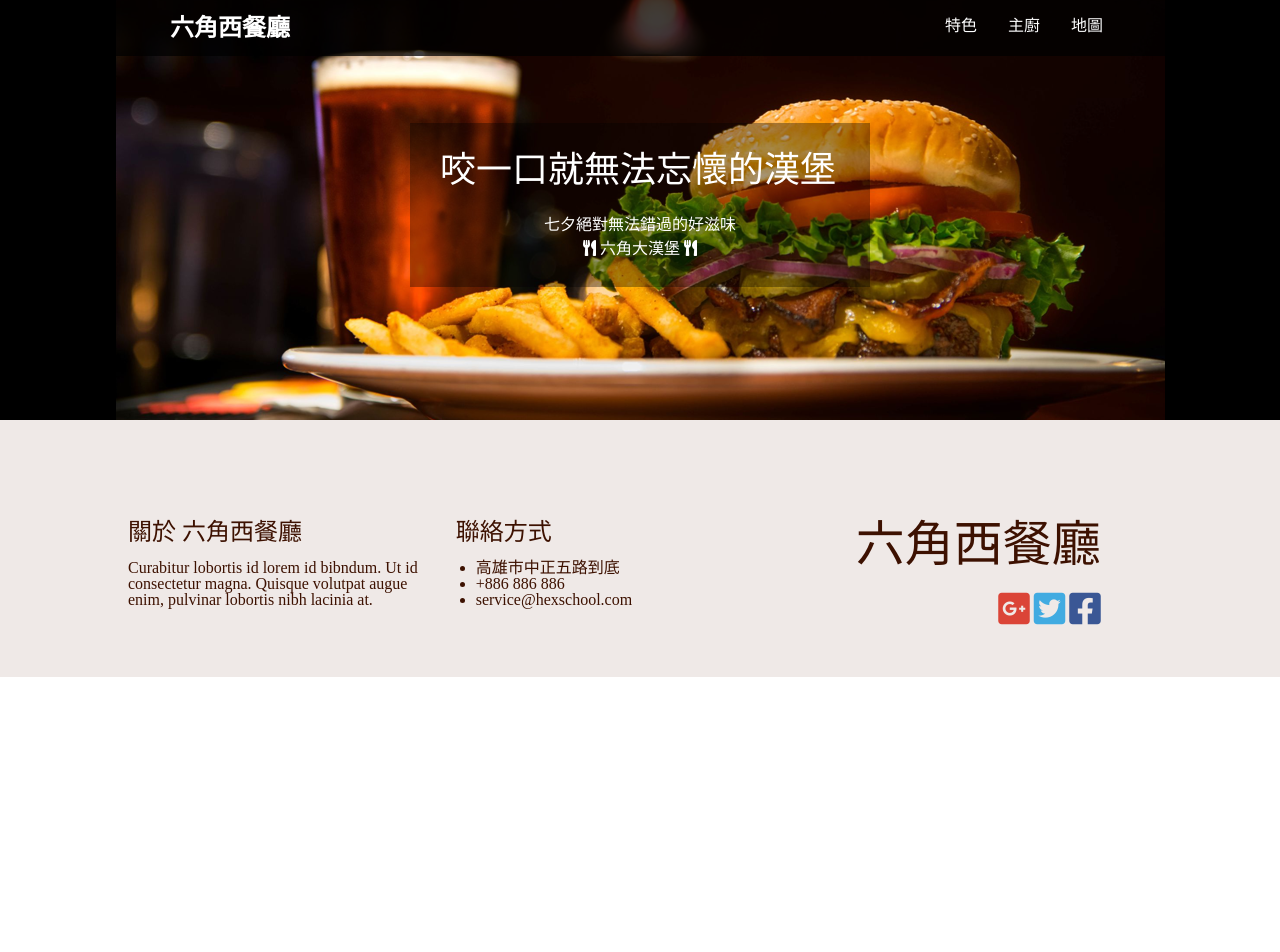
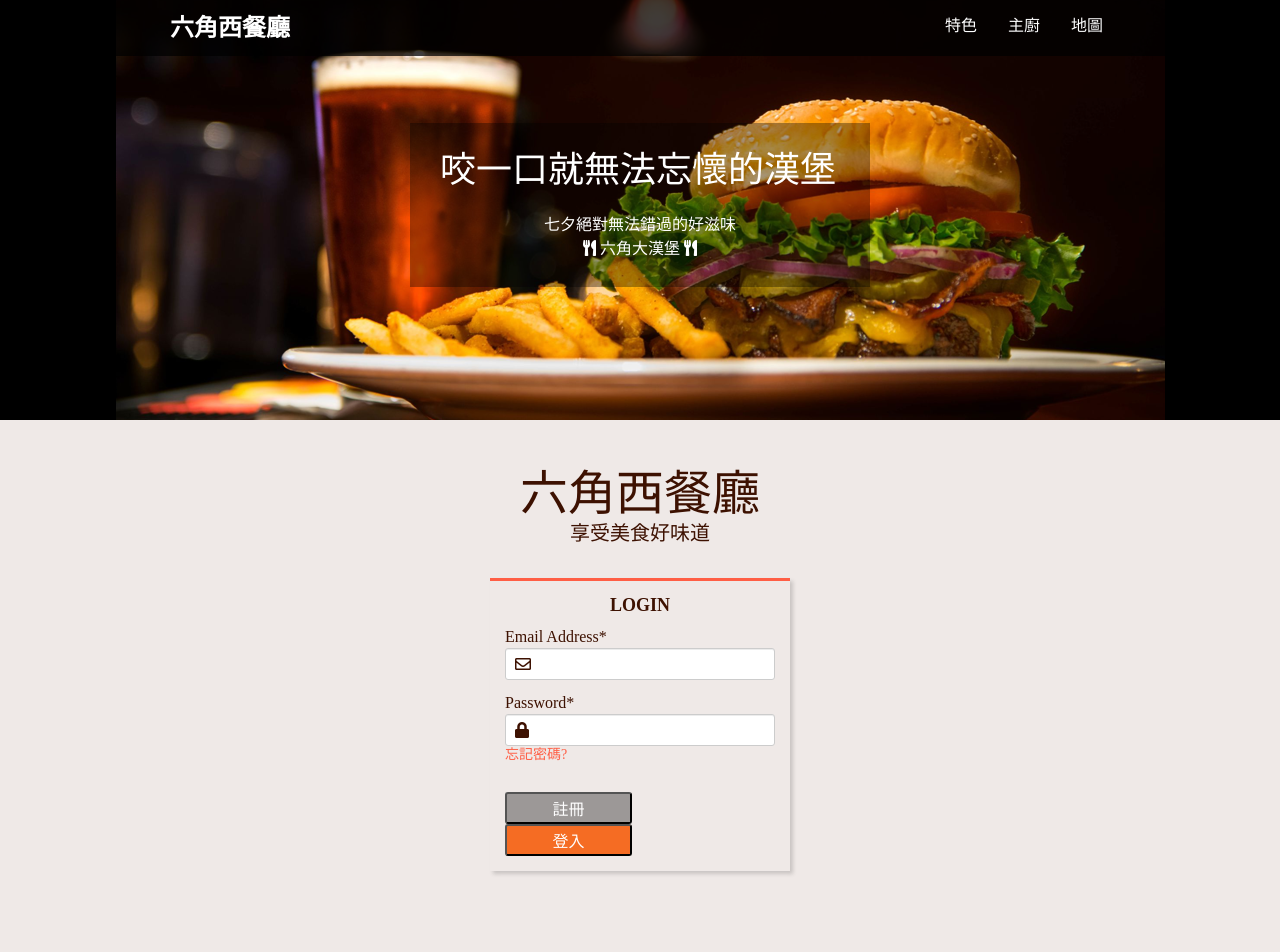
Before and after one commit to lin-yun-kue/RWDFinalhomework, a plain HTML site: page login.html in a window 1280 px wide. Shown: the top 952 px of the page. Before the commit the page ends 800 px from the top, so only its background shows below. Drawn offline with Linux system fonts and the light colour scheme.

Commit message:
login complete

```diff
--- a/login.html
+++ b/login.html
@@ -6,6 +6,7 @@
     <meta name="description" content="FinalHomeWork">
     <link rel="shortcut icon" href="">
     <link rel="stylesheet" type="text/css" href="style/style.css">
+    <link rel="stylesheet" type="text/css" href="style/login.css">
     <meta name="viewport" content="width=device-width, initial-scale=1.0">
     <link rel="stylesheet" href="https://use.fontawesome.com/releases/v5.8.1/css/all.css"
         integrity="sha384-50oBUHEmvpQ+1lW4y57PTFmhCaXp0ML5d60M1M7uH2+nqUivzIebhndOJK28anvf" crossorigin="anonymous">
@@ -50,7 +51,36 @@
         </div>
     </header>
     <main>
-
+        <div class="login">
+            <div class="title">
+                <h1 class="title">六角西餐廳</h1>
+                <p>享受美食好味道</p>
+            </div>
+            <div class="login-body">
+                <h1>LOGIN</h1>
+                <div class="row">
+                    <label class="require" for="email">Email Address</label>
+                    <div class="input-with-icon">
+                        <input type="email" id="email">
+                        <i class="far fa-envelope"></i>
+                    </div>
+                </div>
+                <div class="row">
+                    <label class="require" for="psw">Password</label>
+                    <div class="input-with-icon">
+                        <input type="password" id="psw">
+                        <i class="fas fa-lock"></i>
+                    </div>
+                    <a id="forgot-pwd">
+                        忘記密碼?
+                    </a>
+                </div>
+                <div class="buttons">
+                        <button class="btn gray">註冊</button>
+                        <button class="btn orange">登入</button>
+                    </div>
+            </div>
+        </div>
     </main>
     <footer>
         <div class="contain">
--- /dev/null
+++ b/style/login.css
@@ -0,0 +1,98 @@
+main {
+    padding-bottom: 50px;
+}
+
+.login {
+    max-width: 300px;
+    margin: 0 auto;
+    color: #3D1101;
+}
+
+.title {
+    text-align: center;
+    margin-bottom: 35px;
+}
+.title h1 {
+    font-size: 48px;
+    margin-bottom: 5px;
+}
+.title p {
+    font-size: 20px;
+}
+
+.login-body {
+    background: #EFE9E7;
+    border-top: 3px solid #FF5E45;
+    box-shadow: 3px 3px 4px 0px rgba(0,0,0,0.16);
+    padding: 15px;
+}
+.login-body h1 {
+    font-size: 1.125em;
+    font-weight: bold;
+    text-align: center;
+    margin-bottom: 15px;
+}
+.login-body input {
+    width: 100%;
+    background: #FFFFFF;
+    border: 1px solid #CCCCCC;
+    box-shadow: inset 0px 1px 0px 0px #ECECEC;
+    border-radius: 3px;
+    height: 32px;
+    position: relative;
+}
+.login-body label {
+    margin-bottom: 3px;
+    display: block;
+}
+
+.require::after {
+    content: "*";
+}
+
+.row {
+    margin-bottom: 15px;
+}
+
+.input-with-icon {
+    position: relative;
+}
+.input-with-icon input {
+    padding-left: 40px;
+}
+.input-with-icon i {
+    position: absolute;
+    top: 8px;
+    left: 10px;
+}
+
+#forgot-pwd {
+    font-size: 14px;
+    color: #FF5E45;
+}
+
+.regist-btn {
+    display: inline-block;
+}
+.login-btn {
+    display: inline-block;
+}
+
+.buttons {
+    margin-top: 30px;
+}
+.btn {
+    border-radius: 3px;
+    color: white;
+    height: 32px;
+    width: 47%;
+    font-size: 1em;
+    margin-right: 10px;
+}
+
+.gray {
+    background: rgba(0,0,0,0.35);
+}
+.orange {
+    background: #F56C23;
+}
--- a/style/style.css
+++ b/style/style.css
@@ -329,299 +329,6 @@ main {
     padding-top: 50px;
 }
 
-main>.contain {
-    margin-bottom: 50px;
-}
-
-.hr-sect {
-    height: 64px;
-    margin: 0 auto 25px auto;
-    text-align: center;
-    font-size: 1.25em;
-    color: #3D1101;
-    line-height: 32px;
-}
-
-.hr-sect p {
-    display: inline-block;
-}
-
-.hr-sect::before,
-.hr-sect::after {
-    content: "";
-    background: #979797;
-    ;
-    height: 1px;
-    font-size: 16px;
-    margin: 24px 16px;
-    display: inline-block;
-    width: 120px;
-}
-
-@media(max-width: 767px) {
-    .hr-sect {
-        margin-bottom: 31px;
-    }
-
-    .hr-sect::before,
-    .hr-sect::after {
-        display: none;
-    }
-}
-
-.intro-block {
-    color: #3D1101;
-    width: 32%;
-    text-align: center;
-    display: inline-block;
-    margin: 0 1%;
-    margin-right: -4px;
-}
-
-.intro-block img {
-    border-radius: 50%;
-    margin: 0 auto 20px auto;
-}
-
-.intro-block h3 {
-    font-size: 1.125em;
-    margin-bottom: 11px;
-}
-
-.intro-block p {
-    font-size: 1em;
-    max-width: 260px;
-    line-height: 1.5;
-    text-align: left;
-    margin: 0 auto;
-}
-
-@media(max-width: 767px) {
-    .intro-block {
-        width: 80%;
-        margin: 0 auto 30px auto;
-        display: block;
-    }
-}
-
-.chef-sect {
-    margin-bottom: 50px;
-    background-color: #3D1101;
-    color: white;
-    overflow: hidden;
-}
-
-.chef-sect .contain::after {
-    content: "";
-    clear: both;
-    display: block;
-}
-
-.chef-img {
-    max-width: 47%;
-    height: 460px;
-    float: left;
-}
-
-@media(max-width: 767px) {
-    .chef-img {
-        max-width: 100%;
-        float: none;
-        display: block;
-        margin: 0 auto;
-    }
-}
-
-.description {
-    float: left;
-    max-width: 41%;
-    margin: 60px 7% 0 4%;
-}
-
-.description h3 {
-    font-size: 1.25em;
-    color: #EFE9E7;
-    line-height: 32px;
-}
-
-.description h4 {
-    font-size: 1em;
-    color: #EFE9E7;
-    margin-bottom: 16px;
-}
-
-.description p {
-    color: #EFE9E7;
-    font-size: 1em;
-    line-height: 1.5;
-    text-align: left;
-}
-
-@media(max-width: 768px) {
-    .description {
-        margin-top: 50px;
-        margin-bottom: 50px;
-    }
-
-    .description p {
-        line-height: 1.2;
-    }
-}
-
-@media(max-width: 767px) {
-    .description {
-        max-width: 100%;
-        display: block;
-        float: none;
-        margin: 30px;
-    }
-}
-
-.recmd-title {
-    font-size: 24px;
-    color: #3D1101;
-    text-align: center;
-    margin-bottom: 32px;
-}
-
-.recmd-sect {
-    padding-bottom: 50px;
-}
-
-.recmd-block {
-    color: #3D1101;
-    width: 31%;
-    display: inline-block;
-    margin: 0 1%;
-    margin-right: -4px;
-}
-
-.recmd-block img {
-    max-width: 67px;
-    max-height: 67px;
-    border-radius: 50%;
-    float: left;
-}
-
-.recmd-block h4 {
-    font-size: 1.125em;
-    margin: 22px 0;
-    text-indent: 13px;
-}
-
-.recmd-block p {
-    margin-left: 80px;
-    max-width: 220px;
-    line-height: 1.5;
-}
-
-.recmd-block .title {
-    font-size: 16px;
-    color: rgba(61, 17, 0, 0.75);
-    line-height: 24px;
-    text-align: right;
-    margin-top: 16px;
-}
-
-@media(max-width: 767px) {
-    .recmd-block {
-        width: 90%;
-        display: block;
-        margin: 0 auto;
-    }
-}
-
-
-.reserve-sect {
-    padding-top: 50px;
-    background-color: white;
-    margin-bottom: 50px;
-}
-
-.reserve-sect .contain::after {
-    content: "";
-    clear: both;
-    display: block;
-}
-
-.reserve-title {
-    font-size: 24px;
-    color: #3D1101;
-    text-align: center;
-    margin-bottom: 32px;
-}
-
-.reserve-sect img {
-    max-width: 46%;
-    max-height: 390px;
-    float: left;
-}
-
-@media(max-width: 767px) {
-    .reserve-sect img {
-        max-width: 90%;
-        float: none;
-        margin: 0 auto;
-        display: block;
-        margin-bottom: 30px;
-    }
-}
-
-.form-reserve {
-    width: 46%;
-    float: left;
-    margin-left: 2%;
-}
-
-.form-reserve input[type=text],
-.form-reserve input[type=tel],
-.form-reserve input[type=number],
-.form-reserve input[type=mail] {
-    width: 100%;
-    height: 32px;
-    background: #FFFFFF;
-    border: 1px solid #CCCCCC;
-    box-shadow: inset 0px 1px 0px 0px #ECECEC;
-    border-radius: 3px;
-}
-
-.form-reserve .row {
-    margin-bottom: 12px;
-}
-
-.form-reserve .row label {
-    font-size: 0.875em;
-    color: #3D1101;
-    display: inline-block;
-    margin-bottom: 6px;
-}
-
-.form-reserve .button {
-    float: right;
-}
-
-@media(max-width: 767px) {
-    .form-reserve {
-        width: 90%;
-        float: none;
-        margin: 0 auto;
-    }
-}
-
-.button .cancel {
-    font-size: 14px;
-    color: white;
-    background-color: rgba(0, 0, 0, 0.35);
-    border-radius: 3px;
-}
-
-.button .confirm {
-    background: #F56C23;
-    border-radius: 3px;
-    font-size: 14px;
-    color: #FFFFFF;
-}
-
 footer {
     background-color: #efe9e7;
     padding-top: 50px;
```
Also changed, not shown: index.html (+1 -0 lines), style/index.css (added, +292 -0 lines).
